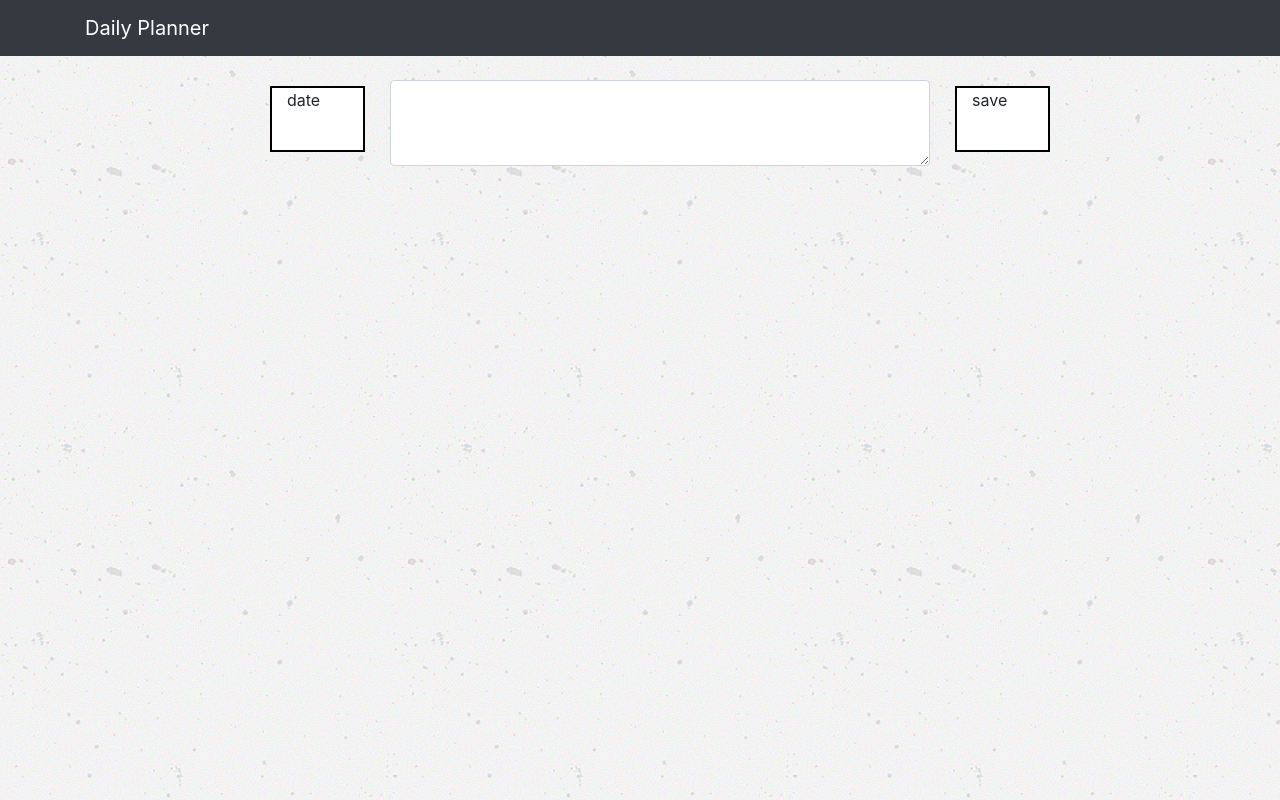
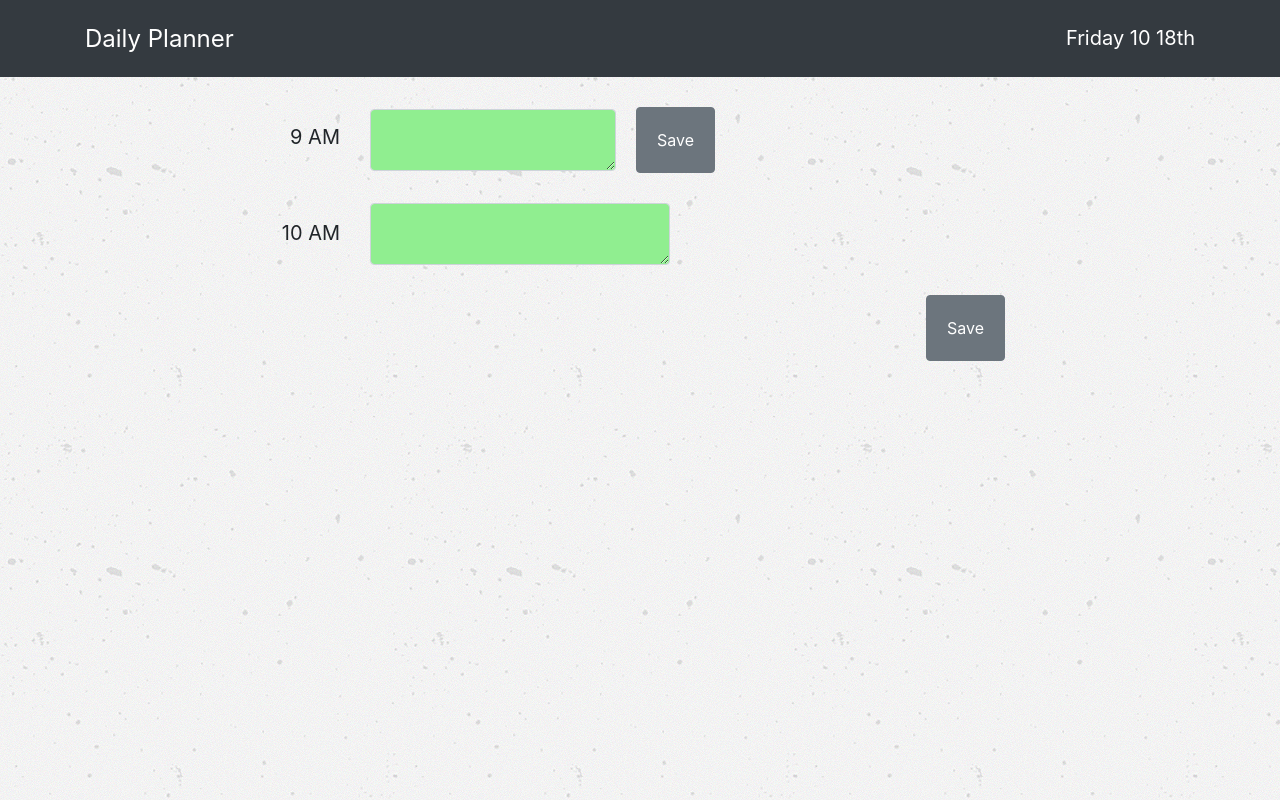
Before and after one commit to hayesjt/day_planner, a plain HTML site: page index.html in a window 1280 px wide. Drawn offline with nearby package versions, Linux system fonts and the light colour scheme.

Commit message:
JavaScript/jQuery basics working

```diff
--- a/index.html
+++ b/index.html
@@ -17,35 +17,51 @@
 <nav class="navbar navbar-expand-lg navbar-dark bg-dark">
     <div class="container">
       <a class="navbar-brand" href="#">Daily Planner</a>
+      <p id="real-time">Real Time</p>
     </div>
   </nav>
 
 <!--CONTENT START-->
 <div class="container">
 
-        <div class="row">
+        <div class="row time-block" id="9">
             <div class="col-sm-2">
             <!--EMPTY SPACE-->
             </div>
             <div class="col-sm-1 date-section date-box">
-            date
+            9 AM
             </div>
-            <div class="col-sm-6 notes-section">
-                <form>
-                    <div class="form-group notes-box">
-                    <label for="exampleFormControlTextarea1"></label>
-                    <textarea class="form-control" id="exampleFormControlTextarea1" rows="3"></textarea>
+            <div class="col-sm-7 notes-section">
+                <form class="form-inline">
+                    <div class="form-group notes-box" id="hour-10">
+                        <textarea class="discription form-control"></textarea>
+                        <button type="button" class="btn btn-secondary save-btn">Save</button>
                     </div>
                 </form>
-            </div>
-            <div class="col-sm-1 save-section save-box">
-            save
             </div>
             <div class="col-sm-2">
             <!--EMPTY SPACE-->
             </div>
         </div>
-
+        <div class="row time-block" id="10">
+            <div class="col-sm-2">
+            <!--EMPTY SPACE-->
+            </div>
+            <div class="col-sm-1 date-section date-box">
+            10 AM
+            </div>
+            <div class="col-sm-7 notes-section">
+                <form>
+                    <div class="form-group notes-box" id="hour-10">
+                        <textarea class="discription form-control"></textarea>
+                        <button type="button" class="btn btn-secondary save-btn">Save</button>
+                    </div>
+                </form>
+            </div>
+            <div class="col-sm-2">
+            <!--EMPTY SPACE-->
+            </div>
+        </div>
 </div>
 
 <!--CONTENT END-->
@@ -53,6 +69,8 @@
 <!--FOOTER-->
 
 <!--PERSONAL JS LINKED -->
+<script src="https://cdn.jsdelivr.net/momentjs/2.12.0/moment.min.js"></script>
+<script src="https://cdnjs.cloudflare.com/ajax/libs/jquery/3.2.1/jquery.min.js"></script>
 <script src="script.js"></script>
 
 </body>
--- a/script.js
+++ b/script.js
@@ -1 +1,49 @@
 //DAILY PLANNER - JAVASCRIPT//
+
+//VARS//
+//var dateTime = new Date();
+var saveBtn = $(".save-btn");
+var dateSpc = $(".date-box")
+var textBox = $(".discription")
+
+//DISPLAY DATE ON RIGHT TOP CORNER//
+//document.getElementById("real-time").innerHTML = dateTime.toDateString();
+$("#real-time").text(moment().format("dddd MM Do"))
+
+//SAVE TEXT IN FORM TO LOCAL STORAGE//
+saveBtn.on("click", function() {
+  //console.log("clicked!");
+  var value = $(this).siblings(textBox).val();
+  var time = $(this).parent().attr("id");
+  //console.log(time);
+  //console.log(value);
+
+localStorage.setItem(time, value);
+
+});
+
+//CLASS CHANGES BASED ON TIME//
+
+function hourUpdater() {
+  var currentHour = moment().hours();
+  //console.log(currentHour);
+  $(".time-block").each(function(){
+    //var blockHour = parseInt($(this).attr("id").split("-")[1])\
+    var blockHour = parseInt($(this).attr("id"));
+    //console.log(blockHour);
+
+    if (blockHour == currentHour){
+      textBox.addClass("now-time");
+    }
+
+    else if (blockHour < currentHour){
+      textBox.addClass("past-time");
+    }
+
+    else {
+      textBox.addClass("future-time");
+    }
+  })
+}
+
+hourUpdater();
--- a/style.css
+++ b/style.css
@@ -1,15 +1,55 @@
 /*NAV BAR*/
-
+.navbar-brand {
+    font-size: 1.5rem;
+}
+#real-time {
+    color: white;
+    margin-top: 15px;
+    font-size: 1.25rem;
+    display: inline-block;
+}
 
 /*CONTENT*/
 body {
     background-image: url("concrete-texture.png");
 }
 
-.date-box, .save-box {
-    border: 2px solid black;
-    background-color: white;
-    margin: 30px 10px;
+.date-box {
+    margin-top: 45px;
+    text-align: right;
+    font-size: 20px;
 }
 
-/*FOOTER*/
+.form-control {
+    margin-top: 30px;
+    width: 300px;
+}
+
+.btn {
+    margin-left: 20px;
+    margin-top: 30px;
+    float: right;
+}
+
+.btn-secondary {
+    padding: 20px;
+}
+
+
+/*CLASS CHANGES BASED ON TIME*/
+
+.past-time {
+    background-color: lightsalmon;
+    border: 2px dashed black;
+    color: white;
+}
+
+.now-time {
+    background-color: grey;
+}
+
+/*Present will look the way it does now*/
+
+.future-time {
+    background-color: lightgreen;
+}
```
